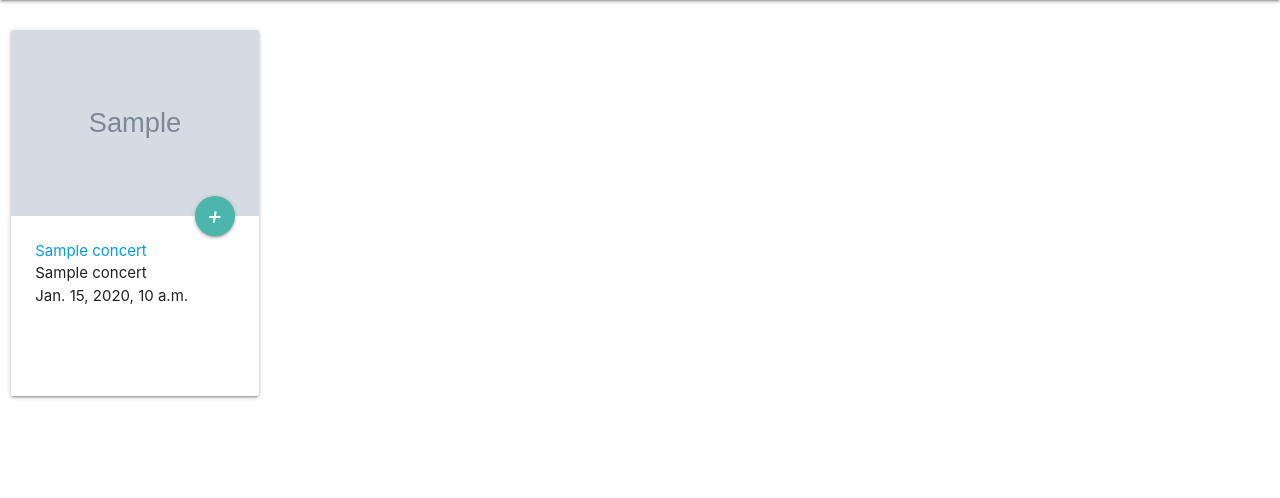
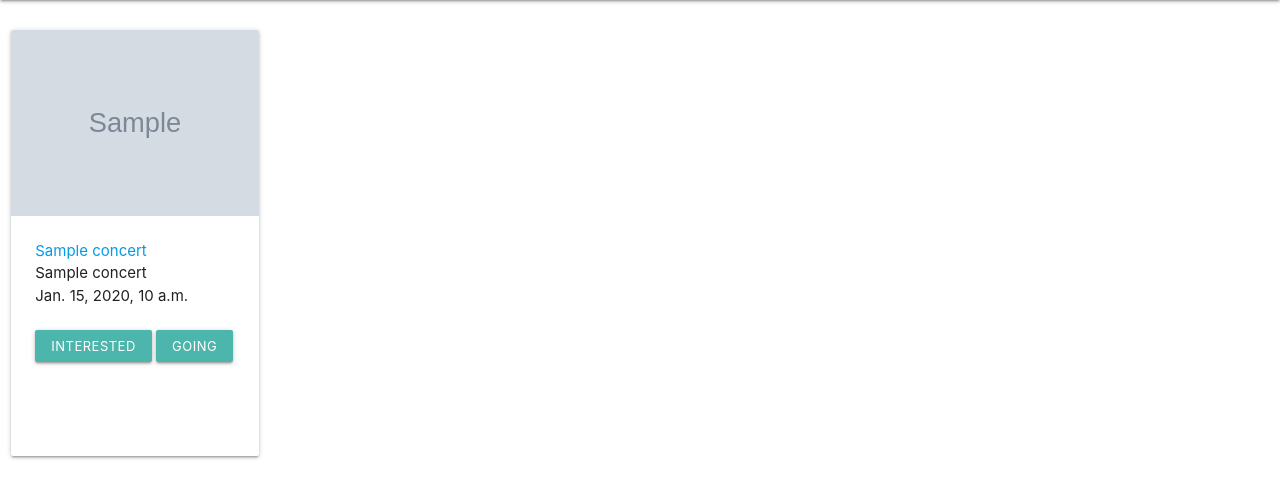
Before and after one commit to gcivil-nyu-org/fall2019-cs-gy-6063-team-debug_entities, a Django app: template showup/templates/events.html in a window 1280 px wide. Shown: the part 64-562 px from the top of the page. Run offline with Django 3.2, Linux system fonts and the light colour scheme; the template is opened without the code that fills it: values that come from a table or form of the project are taken from there, others are empty; tables that the repository leaves empty hold one stand-in row (values such as "Sample post"); grey boxes marked "Sample" are stand-in pictures; some libraries are stand-ins or nearby versions.

Commit message:
add interested/attending buttons (front end only)

```diff
--- a/showup/templates/events.html
+++ b/showup/templates/events.html
@@ -6,8 +6,7 @@
     }
 </style>
 
-{% extends 'header.html' %}
-{% block content %}
+{% extends 'header.html' %} {% block content %}
 
 <br>
 <div class="row">
@@ -16,16 +15,16 @@
         <div class="card">
             <div class="card-image">
                 <img src={{event.performer_image_url}}>
-            <a class="btn-floating halfway-fab waves-effect waves-light teal lighten-2">
-              <i class="material-icons">+</i>
-            </a>
             </div>
-          <div class="card-content" style="height: 12rem;">
-            <a href= {{event.performer_names}}>{{event.performer_names}}</a>
+            <div class="card-content" style="height: 16rem;">
+                <a href="google.com">{{event.performer_names}}</a>
                 <p>{{event.venue_name}}</p>
                 <p>{{event.datetime}}</p>
+                <br>
+                <a class="btn-small waves-effect waves-light teal lighten-2">Interested</a>
+                <a class="btn-small waves-effect waves-light teal lighten-2">Going</a>
             </div>
         </div>
     </div>
-    {% endfor %}
-{% endblock %}
+    {% endfor %} {% endblock %}
+</div>
```
Lines whose indentation alone changed are shown as unchanged.
